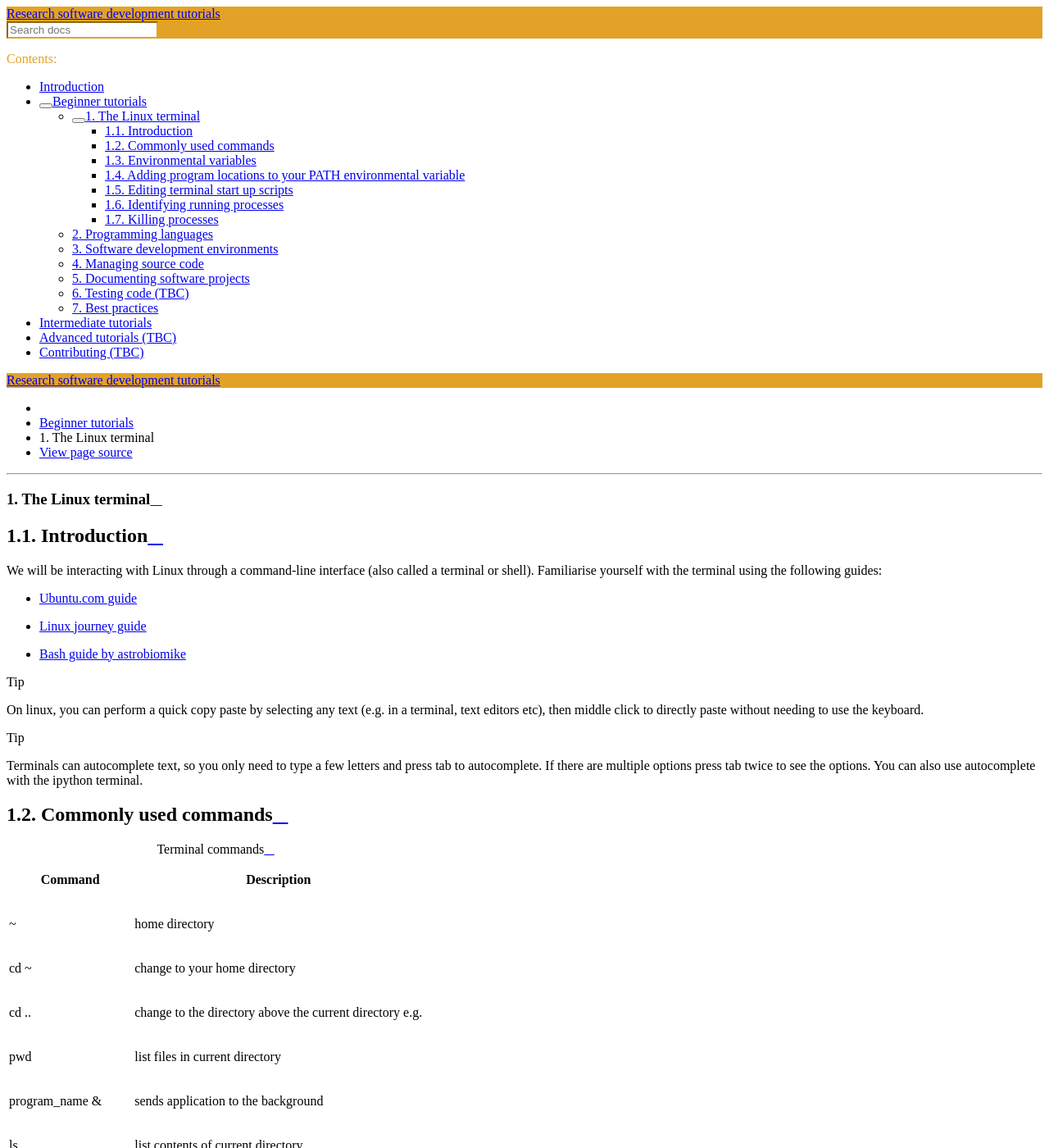
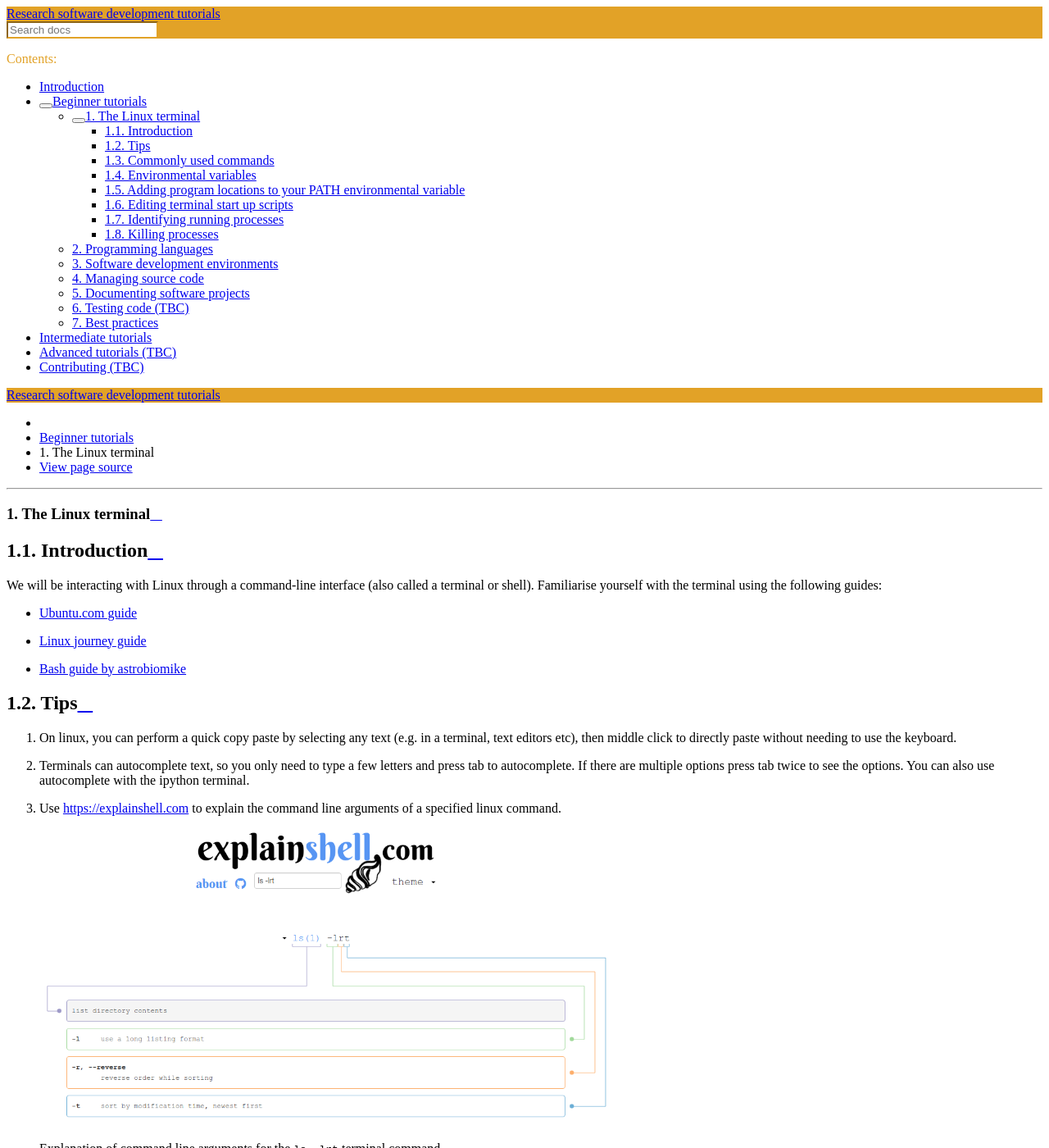
Before and after one commit to prasanthsasikumar/holographic-breast-biomechanics, a Sphinx documentation site: the page built from docs/source/beginner/terminal.rst, in a window 1280 px wide and 1400 px high. Shown: the whole window at 82% size. Built offline with Sphinx 7.4.7 and the Read the Docs theme 2.0.0, drawn with Linux system fonts in a browser that asks for light colours; some of the changed text lies outside the part shown.

Commit message:
Adding explain shell to terminal tutorial

```diff
--- a/docs/source/beginner/terminal.rst
+++ b/docs/source/beginner/terminal.rst
@@ -10,11 +10,21 @@ We will be interacting with Linux through a command-line interface (also called
 - `Linux journey guide <https://linuxjourney.com/lesson/the-shell>`_
 - `Bash guide by astrobiomike <https://astrobiomike.github.io/bash/>`_
 
-.. tip::
-   On linux, you can perform a quick copy paste by selecting any text (e.g. in a terminal, text editors etc), then middle click to directly paste without needing to use the keyboard.
+Tips
+====
 
-.. tip::
-  Terminals can autocomplete text, so you only need to type a few letters and press tab to autocomplete. If there are multiple options press tab twice to see the options. You can also use autocomplete with the ipython terminal.
+1. On linux, you can perform a quick copy paste by selecting any text (e.g. in a terminal, text editors etc), then middle click to directly paste without needing to use the keyboard.
+
+2. Terminals can autocomplete text, so you only need to type a few letters and press tab to autocomplete. If there are multiple options press tab twice to see the options. You can also use autocomplete with the ipython terminal.
+
+3. Use https://explainshell.com to explain the command line arguments of a specified linux command.
+
+.. figure:: terminal/explain_shell.png
+  :width: 700
+  :align: center
+  :figclass: align-center
+
+  Explanation of command line arguments for the ``ls -lrt`` terminal command.
 
 Commonly used commands
 ======================
@@ -120,8 +130,12 @@ Identifying running processes
 =============================
 Use the `top` command to list the running programs (also known as a process). Each running process has an associated process id (PID).
 
-.. image:: terminal/top.png
-   :width: 600
+.. figure:: terminal/top.png
+  :width: 600
+  :align: center
+  :figclass: align-center
+
+  Output of ``top`` command.
 
 Press the :kbd:`c` button to see the full path to the program. To quit the `top` process viewer, press the :kbd:`q` button.
 
```
Also changed, not shown: docs/source/beginner/terminal/explain_shell.png (added).
